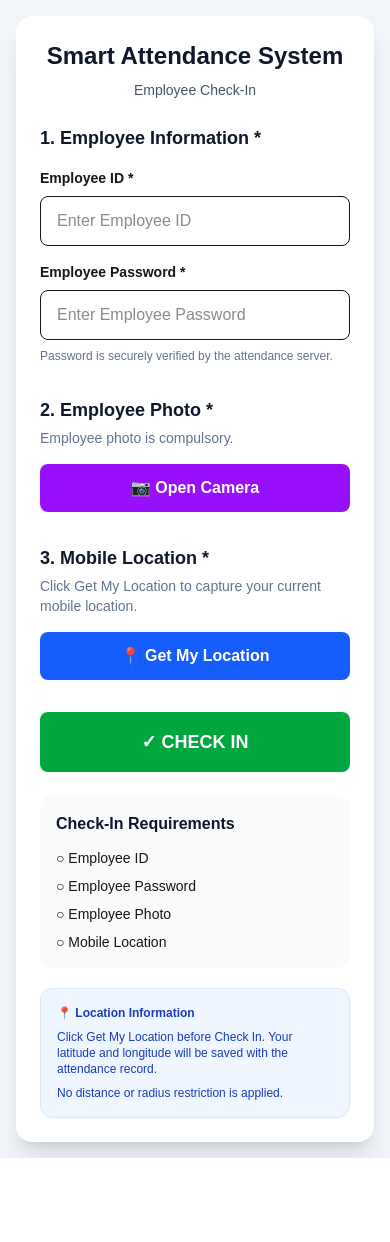
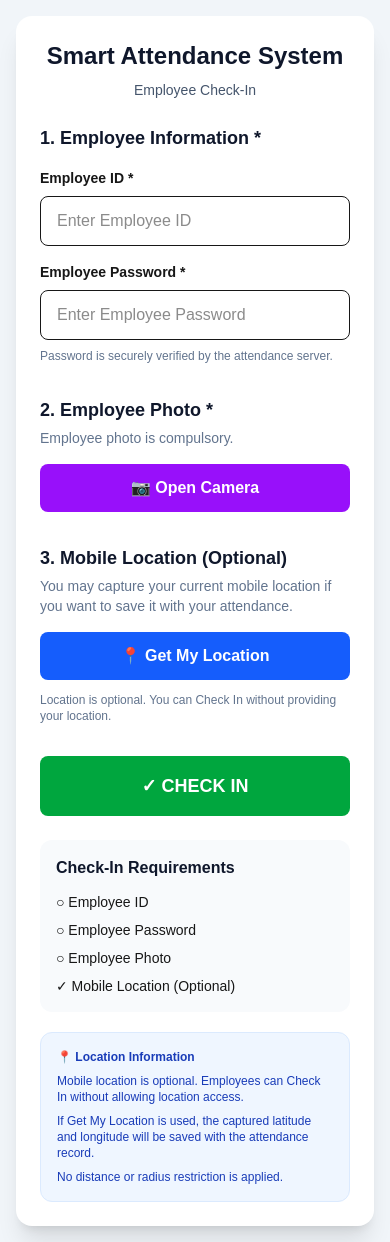
Before and after one commit to tejatg/Attendance-System, a Next.js app in the folder frontend/: page /attendance/check-in in a window 390 px wide. Before the commit the page ends 1158 px from the top, so only its background shows below. Built offline with nearby package versions, Linux system fonts and the light colour scheme.

Commit message:
Make mobile location optional for check in

```diff
--- a/frontend/src/app/attendance/check-in/page.tsx
+++ b/frontend/src/app/attendance/check-in/page.tsx
@@ -172,7 +172,7 @@ export default function CheckInPage() {
   };
 
   // --------------------------------
-  // GET MY LOCATION
+  // GET MY LOCATION - OPTIONAL
   // --------------------------------
 
   const getCurrentLocation = () => {
@@ -202,7 +202,7 @@ export default function CheckInPage() {
         setLongitude(currentLongitude);
 
         setMessage(
-          "✓ Location captured successfully. You can now Check In."
+          "✓ Location captured successfully."
         );
       },
       (err) => {
@@ -213,19 +213,19 @@ export default function CheckInPage() {
 
         if (err.code === 1) {
           setError(
-            "Location permission was denied. Please allow location access for this website."
+            "Location permission was denied. You can continue Check-In without location."
           );
         } else if (err.code === 2) {
           setError(
-            "Your location could not be determined. Please turn on GPS/location services."
+            "Your location could not be determined. You can continue Check-In without location."
           );
         } else if (err.code === 3) {
           setError(
-            "Location request timed out. Please try again."
+            "Location request timed out. You can continue Check-In without location."
           );
         } else {
           setError(
-            "Unable to get your current location."
+            "Unable to get your current location. You can continue Check-In without location."
           );
         }
 
@@ -270,15 +270,8 @@ export default function CheckInPage() {
       return false;
     }
 
-    if (
-      latitude === null ||
-      longitude === null
-    ) {
-      setError(
-        "Please click Get My Location before Check In."
-      );
-      return false;
-    }
+    // Mobile Location is OPTIONAL.
+    // No location validation is performed here.
 
     return true;
   };
@@ -541,17 +534,17 @@ export default function CheckInPage() {
         </section>
 
         {/* -------------------------------- */}
-        {/* MOBILE LOCATION */}
+        {/* MOBILE LOCATION - OPTIONAL */}
         {/* -------------------------------- */}
 
         <section className="mt-8">
 
           <h2 className="text-lg font-semibold text-slate-900">
-            3. Mobile Location *
+            3. Mobile Location (Optional)
           </h2>
 
           <p className="mt-1 text-sm text-slate-500">
-            Click Get My Location to capture your current mobile location.
+            You may capture your current mobile location if you want to save it with your attendance.
           </p>
 
           <button
@@ -580,6 +573,13 @@ export default function CheckInPage() {
                 </p>
 
               </div>
+            )}
+
+          {latitude === null &&
+            longitude === null && (
+              <p className="mt-3 text-xs text-slate-500">
+                Location is optional. You can Check In without providing your location.
+              </p>
             )}
 
         </section>
@@ -634,10 +634,7 @@ export default function CheckInPage() {
             </li>
 
             <li>
-              {latitude !== null &&
-              longitude !== null
-                ? "✓"
-                : "○"} Mobile Location
+              ✓ Mobile Location (Optional)
             </li>
 
           </ul>
@@ -655,8 +652,11 @@ export default function CheckInPage() {
           </p>
 
           <p className="mt-2">
-            Click Get My Location before Check In.
-            Your latitude and longitude will be saved with the attendance record.
+            Mobile location is optional. Employees can Check In without allowing location access.
+          </p>
+
+          <p className="mt-2">
+            If Get My Location is used, the captured latitude and longitude will be saved with the attendance record.
           </p>
 
           <p className="mt-2">
```
